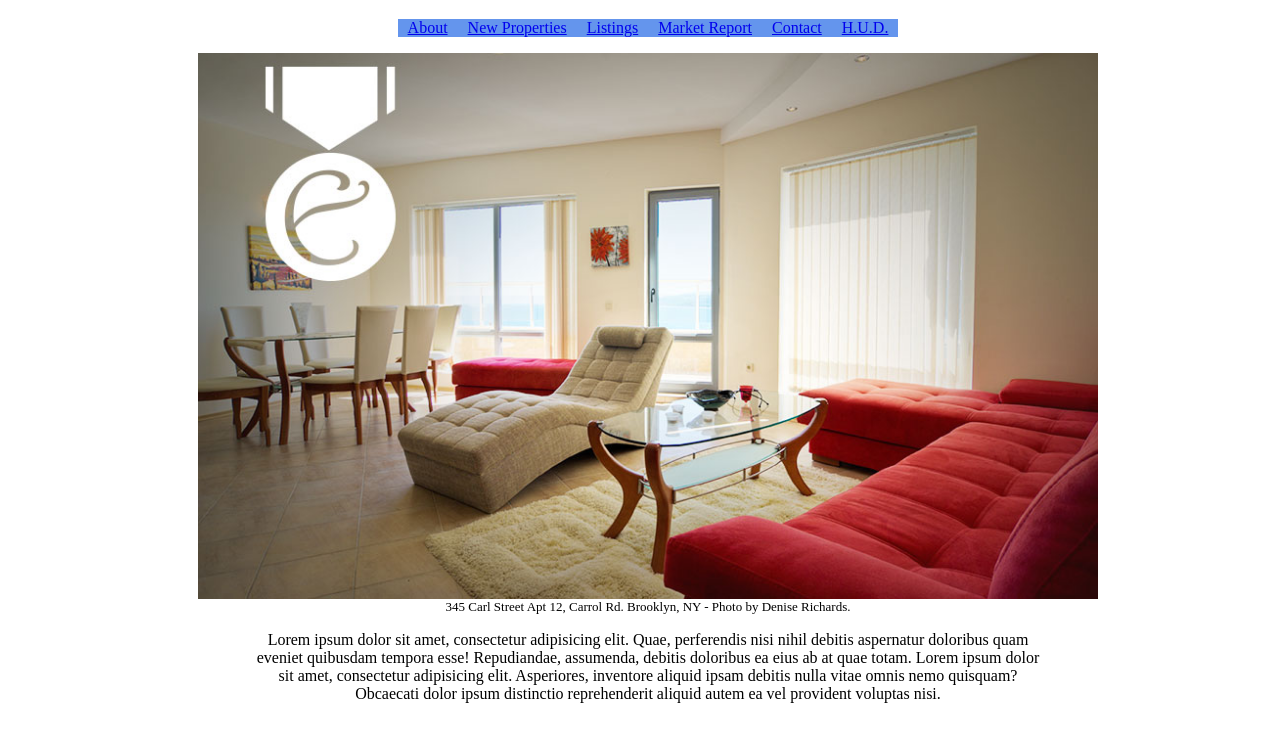
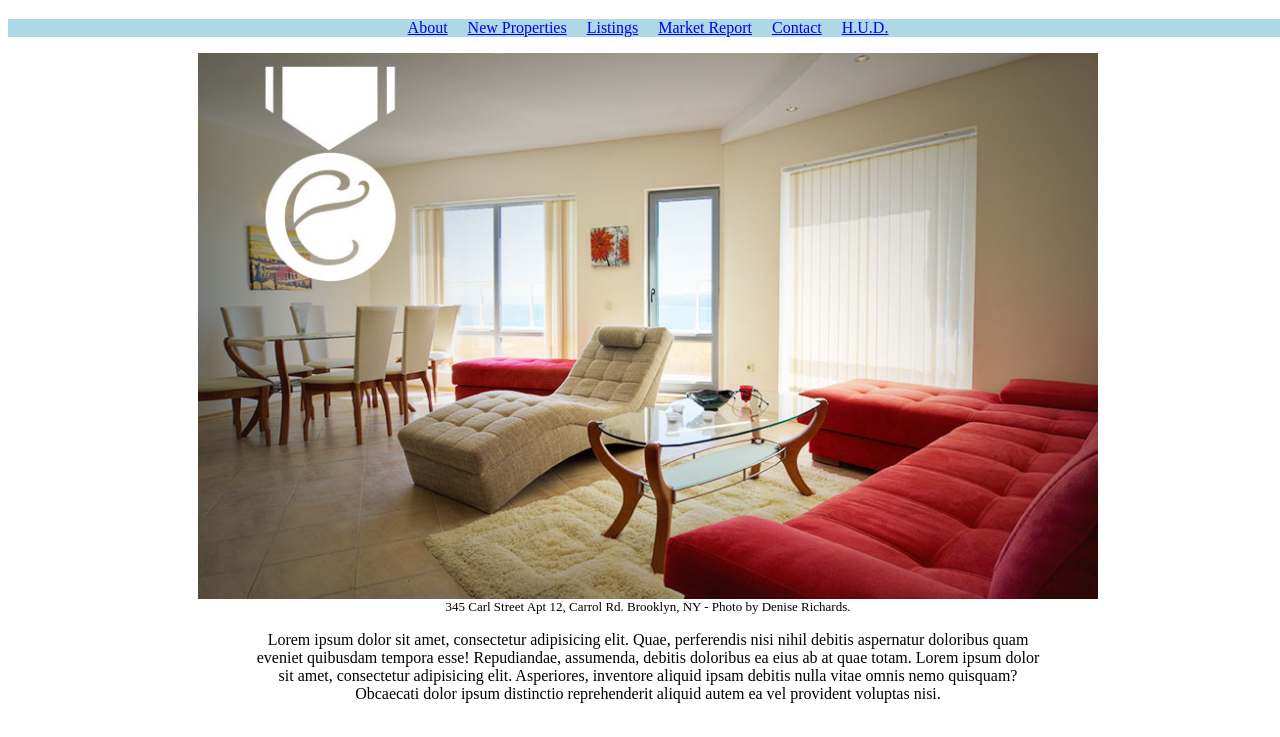
Before and after one commit to tugbacanbaz/phase-0-css-fundamentals-lab-master, a website: page index.html in a window 1280 px wide. Shown: the part 61-798 px from the top of the page. Drawn offline with Linux system fonts and the light colour scheme.

Commit message:
Completed Assignment

```diff
--- a/style.css
+++ b/style.css
@@ -55,10 +55,14 @@ figcaption{
 
 
 a{
-  background-color: cornflowerblue;
   padding-right: 10px;
   padding-left: 10px;
+}
 
+nav{
+  background-color: lightblue;
+  display: flex;
+  align-items: center;
 }
 
 .footer{
```
